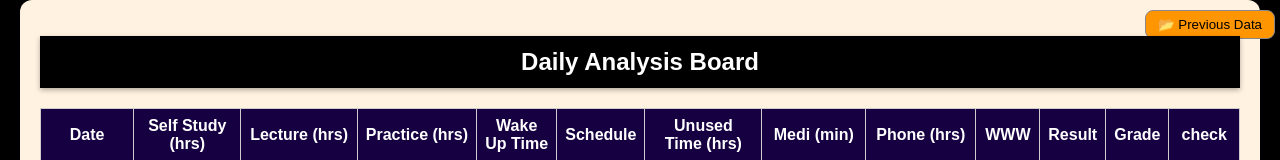
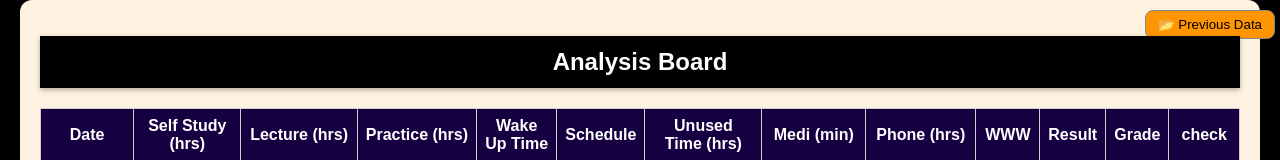
Before and after one commit to Tm-Piyush/analysis, a plain HTML site: page index.html in a window 1280 px wide. Shown: the top 160 px of the page. Drawn offline with Linux system fonts and the light colour scheme.

Commit message:
index.html

```diff
--- a/index.html
+++ b/index.html
@@ -8,7 +8,7 @@
 </head>
 <body>
   <div class="container">
-    <h1>Daily Analysis Board</h1>
+    <h1>Analysis Board</h1>
     <table>
       <thead>
         <tr>
```
